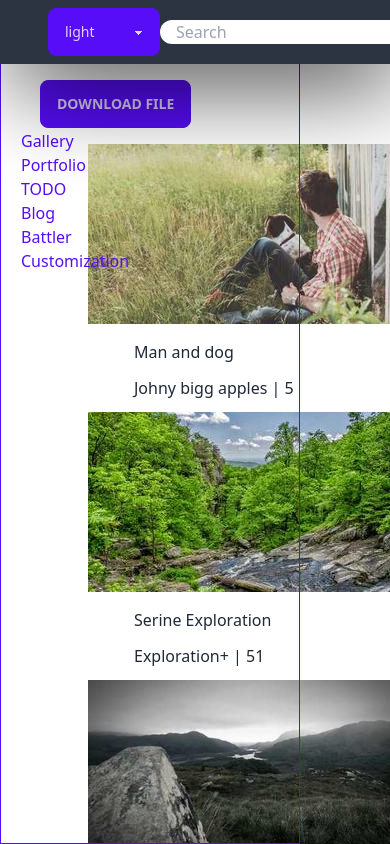
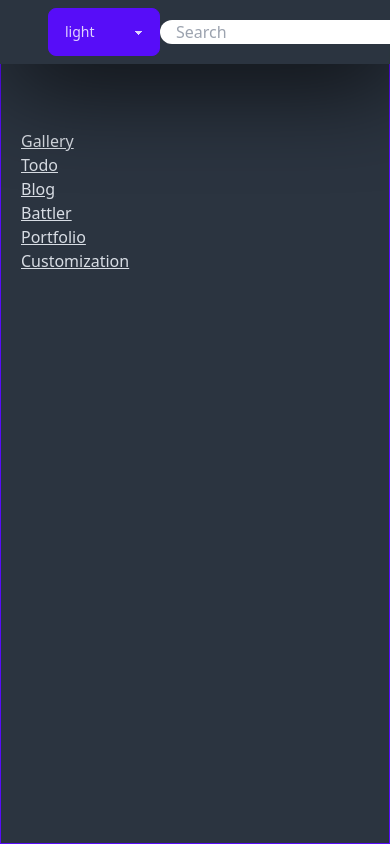
Before and after one commit to artesgo/yt-for-me, a SvelteKit app: page / in a window 390 px wide. Both pictures are taken after a click on the button 24 px from the left and 32 px from the top of the page. Shown: the top 844 px of the page. Built offline with nearby package versions, Linux system fonts and the light colour scheme.

Commit message:
fix: nav look and feel

```diff
--- a/src/lib/sidenav.svelte
+++ b/src/lib/sidenav.svelte
@@ -2,19 +2,17 @@
   // creates a binding that let's outside
   // components influence the state here
   export let show = true;
+  export let mobile = false;
 </script>
 
 {#if show}
-    <section class="border border-solid border-primary">
-            <a href="/" class="link-primary side-nav-item">Gallery</a>
-            <a href="/portfolio" class="link-primary side-nav-item">Portfolio</a>
-            <a href="/todo" class="link-primary side-nav-item">TODO</a>
-            <a href="/blog" class="link-primary side-nav-item">Blog</a>
-
-            <a href="/battler" class="link-primary side-nav-item">Battler</a>
-
-            <a href="/customization" class="link-primary side-nav-item">Customization</a>
-        <!-- <a href="/tictactoe" class="side-nav-item">Tic Tac Toe</a> -->
+  <section class="border border-solid border-primary bg-neutral text-neutral-content" class:mobile>
+    <a href="/" class="link hover:link-accent side-nav-item">Gallery</a>
+    <a href="/todo" class="link hover:link-accent side-nav-item">Todo</a>
+    <a href="/blog" class="link hover:link-accent side-nav-item">Blog</a>
+    <a href="/battler" class="link hover:link-accent side-nav-item">Battler</a>
+    <a href="/portfolio" class="link hover:link-accent side-nav-item">Portfolio</a>
+    <a href="/customization" class="link hover:link-accent side-nav-item">Customization</a>
   </section>
 {/if}
 
@@ -24,13 +22,17 @@
     height: 100dvh;
     /* 100 device vertical height */
     position: fixed;
+    overflow-y: scroll;
     padding-top: 128px;
     padding-left: 20px;
     padding-right: 8px;
     padding-bottom: 40px;
     z-index: 50;
     top: 0;
-        overflow-y: scroll;
+  }
+
+  section.mobile {
+    width: 100%;
   }
 
   a {
--- a/src/routes/+layout.svelte
+++ b/src/routes/+layout.svelte
@@ -6,16 +6,15 @@
 
     let clientWidth = 0;
     let showSideNav = false;
-    $: isMobile = clientWidth < 768;
-    $: show = isMobile || showSideNav;
+    $: mobile = clientWidth < 768;
+    $: show = showSideNav;
 </script>
 
 <!-- top level page container -->
-<!-- <div class="fixed min-h-screen -z-50 w-full"></div> -->
 <div data-theme={$theme} bind:clientWidth={clientWidth} class="min-h-screen">
     <Nav on:hamburger={() => showSideNav = !showSideNav } />
-    <Sidenav {show} />
-    <main class="px-10 py-4" class:phantom={!isMobile && showSideNav}>
+    <Sidenav {show} {mobile} />
+    <main class="px-10 py-4 mx-auto" class:phantom={!mobile && showSideNav}>
         <slot />
     </main>
     <!-- <Footer /> -->
--- a/src/routes/+page.svelte
+++ b/src/routes/+page.svelte
@@ -23,7 +23,7 @@
 </script>
 
 <button class="btn btn-primary" on:click={download}>download file</button>
-<div class="flex subscriptions justify-between px-8 flex-wrap">
+<div class="flex subscriptions justify-around px-8 flex-wrap">
   {#each urls as src}
     <img {src} alt="" />
   {/each}
```
Lines whose indentation alone changed are shown as unchanged.
